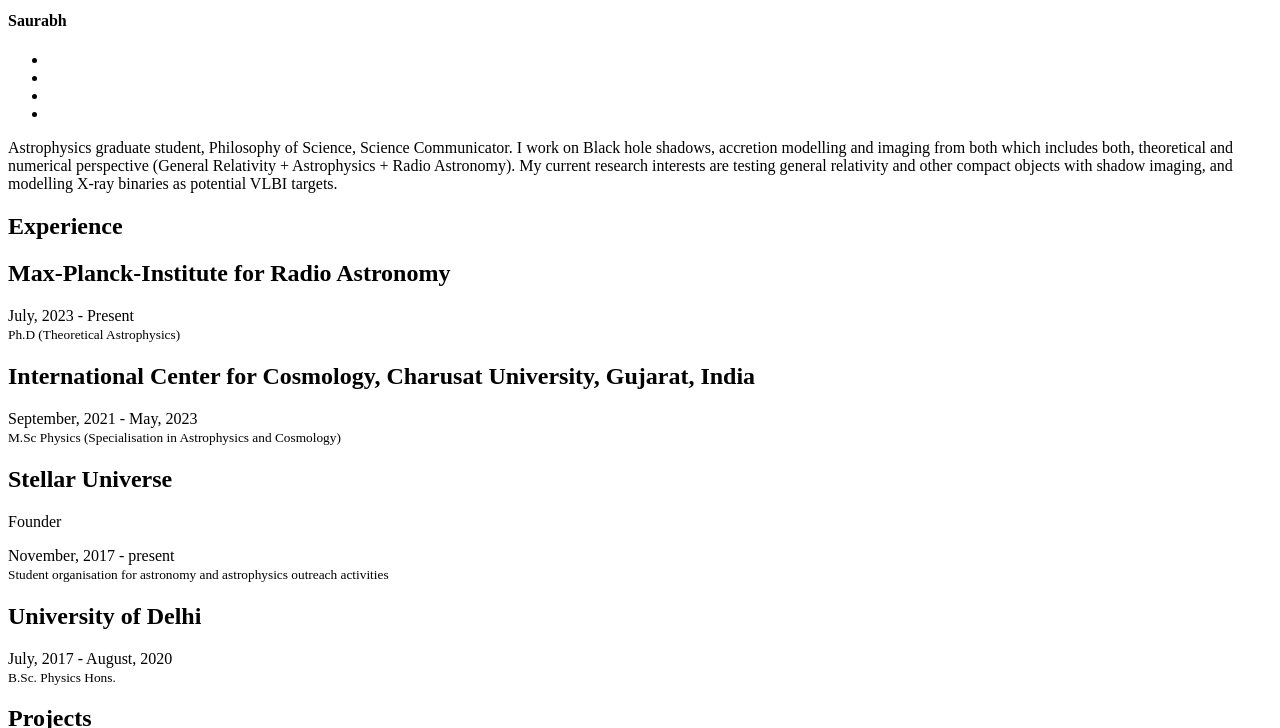
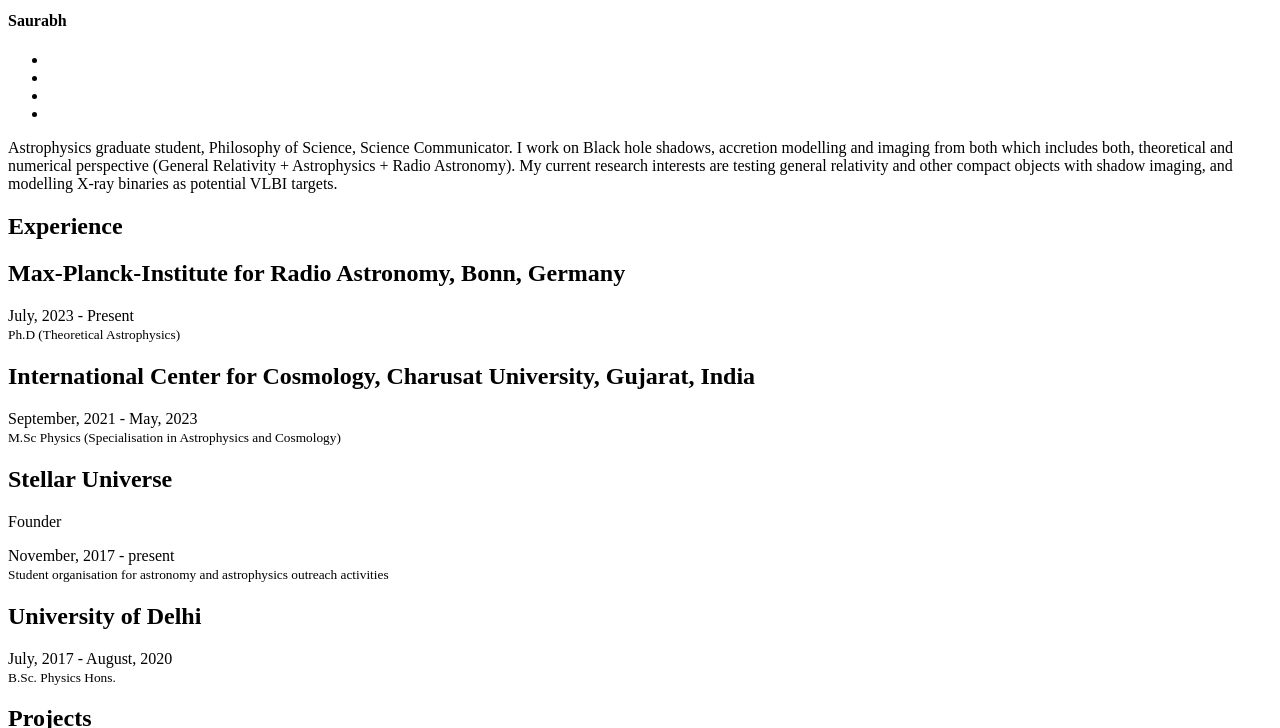
Before and after one commit to Relativist1/Relativist1.github.io, a Jekyll site: the page built from index.html, in a window 1280 px wide and 900 px high, scrolled down 631 px, cut to the strip 0-728 px from the top of the window. Built offline with Jekyll 4.4.1, drawn with Linux system fonts in a browser that asks for light colours; nearby versions of some CDN libraries.

Commit message:
Update careers.yml

```diff
--- a/_data/index/careers.yml
+++ b/_data/index/careers.yml
@@ -1,7 +1,7 @@
 # careers section data
 # if you don't have language feature(language.yml is empty), ignore "i18n" items
 - name:
-    detail: Max-Planck-Institute for Radio Astronomy
+    detail: Max-Planck-Institute for Radio Astronomy, Bonn, Germany
 
   desc:
     detail:
```
